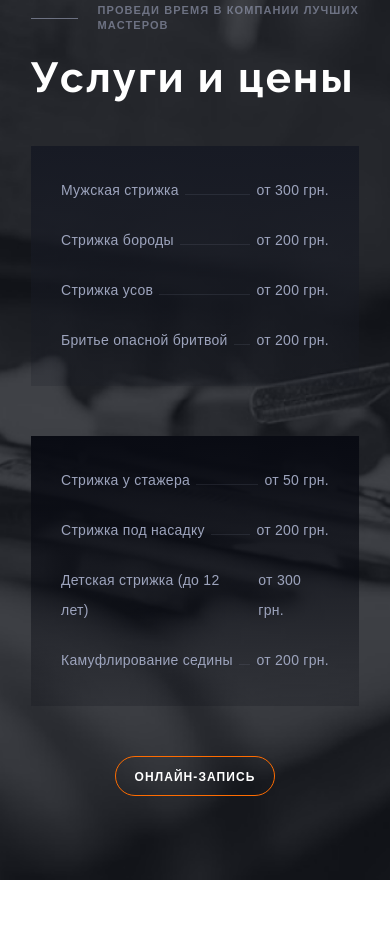
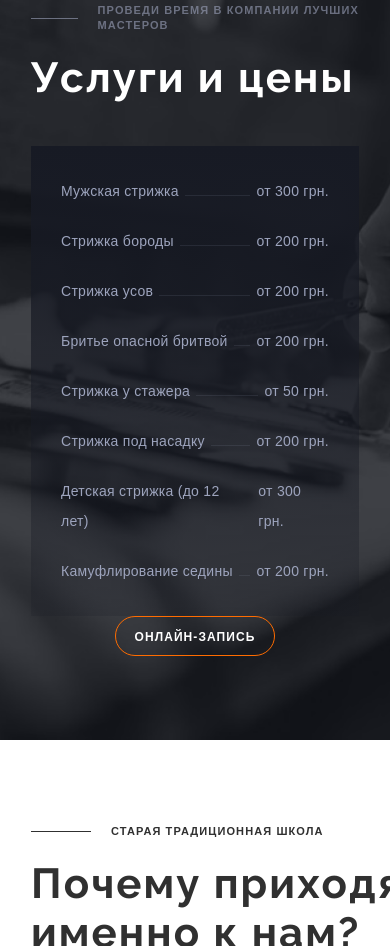
Before and after one commit to Veronika-chenko/barbershop, a plain HTML site: page index.html in a window 390 px wide. Shown: the part 1310-2256 px from the top of the page. Drawn offline with nearby package versions, Linux system fonts and the light colour scheme; files that its build step writes are made by us from their sources.

Commit message:
fix/prices

```diff
--- a/sass/layout/_prices.scss
+++ b/sass/layout/_prices.scss
@@ -1,11 +1,7 @@
-// fotns-installed
-// desktop-done!
-// ->add light gradient on mob and tab screen
 .prices {
     background-color: #111319;
     background-image: url(../images/prices/prices-bg-mob.png);
     background-repeat: no-repeat;
-        // background-position: center;
     background-size: cover;
     @media (min-device-pixel-ratio: 2),
         (min-resolution: 192dpi),
@@ -29,9 +25,6 @@
             background-image: url(../images/prices/prices-bg-desk-2x.png);
         }
     }
-
-    // max-width: 1280px;
-    // margin: 0 auto;
 }
 
 .prices-top-title {
@@ -39,22 +32,30 @@
 }
 
 .prices-list-wrap {
+    @media screen and (max-width: 1279.98px) {
+        padding: 30px;
+
+        background: linear-gradient(180deg, #171A24 0%,
+        rgba(23, 26, 36, 0.2) 100%);
+    }
     @include desktop {
         display: flex;
     }
 }
 
 .prices-list {
-    padding: 30px;
-
-    @include tablet {
+    @media screen and (max-width: 1999.98px) {
+        &:first-child {
+            margin-bottom: 20px;
+        }
+    }
+    @include desktop {
         padding: 30px 40px;
+        margin-bottom: 50px;
     }
 
-    margin-bottom: 50px;
     flex-grow: 1;
-
-    // or width: 50%;
+    @include desktop {
         &.light {
             background: linear-gradient(180deg, #171A24 0%,
              rgba(23, 26, 36, 0.2) 100%);
@@ -63,6 +64,7 @@
         &.dark {
             background: linear-gradient(180deg, #090B13 0%,
             rgba(9, 11, 19, 0.2) 100%);
+        }
     }
 
 }
@@ -84,15 +86,14 @@
         margin-left: 6px;
         margin-right: 6px;
     }
-
 }
 
 .prices-text {
     color: #9DA4BD;
-    @include font (null, 14px, 2.14, 0.02em);
+    @include font (null, 14px, calc(30px / 14px), 0.02em);
 
     @include tablet {
-        @include font (null, 18px, 1.67, null);
+        @include font (null, 18px, calc(30px / 18px), null);
     }
 
     &:last-child {
```
Lines whose indentation alone changed are shown as unchanged.
